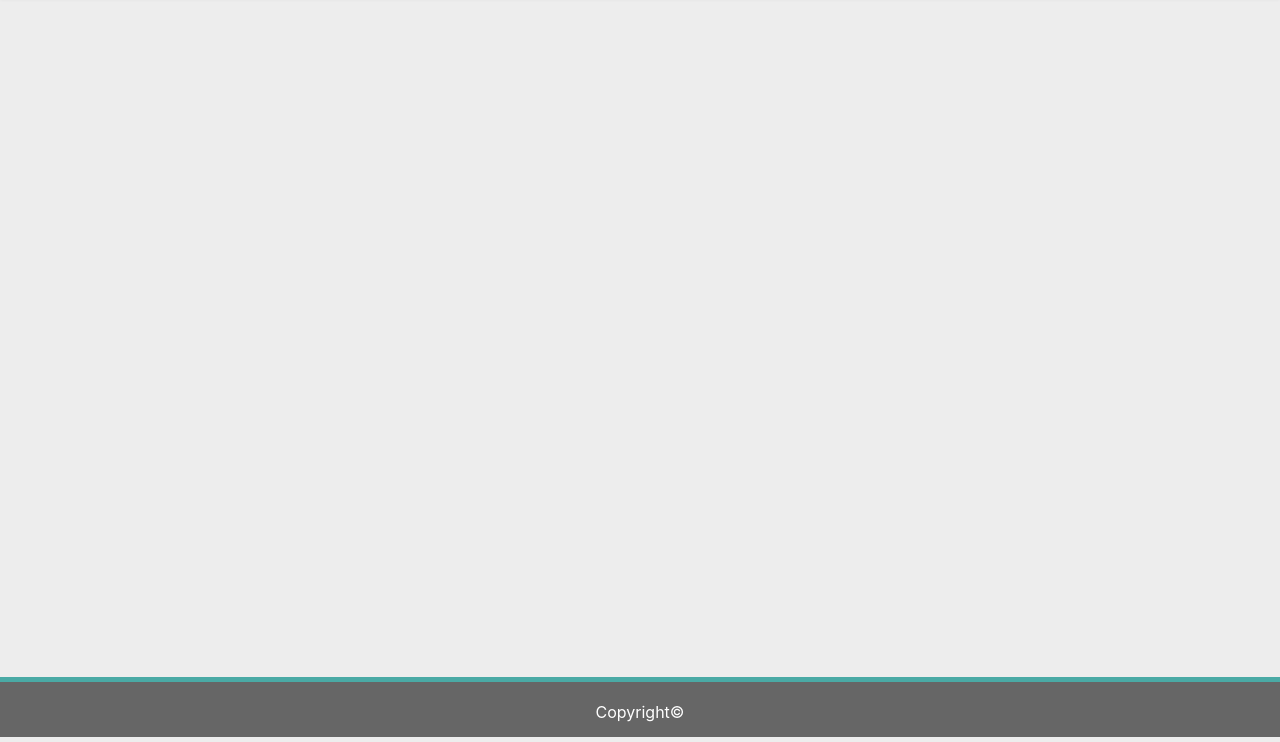
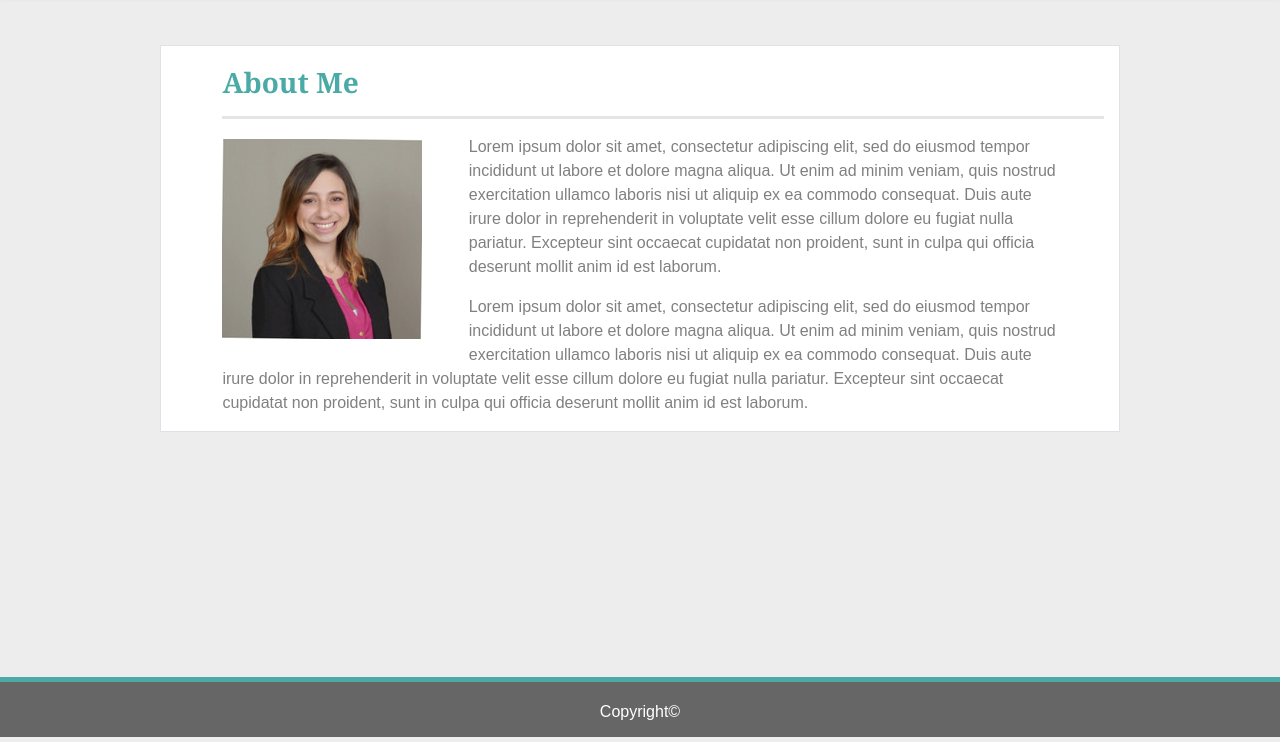
Before and after one commit to xlmnope/Basic-Portfolio, a plain HTML site: page index.html in a window 1280 px wide. Shown: the part 63-805 px from the top of the page. Drawn offline with nearby package versions, Linux system fonts and the light colour scheme.

Commit message:
about.html page content

```diff
--- a/assets/css/style.css
+++ b/assets/css/style.css
@@ -5,6 +5,36 @@
 
 body {
   background-color: #ededed;
+  font-family: 'Arial', 'Helvetica Neue', Helvetica, sans-serif;
+  color: grey;
+
+}
+
+hr {
+border-width: 3px;
+margin-left: 5%;
+}
+
+
+.container {
+  max-width: 960px;
+
+}
+
+h3 {
+  padding-top: 20px;
+ font-weight: bold;
+  font-family: 'Georgia', Times, 'Times New Roman', serif;
+  color: #4aaaa5;
+  padding-left: 5%;
+}
+
+.abouttext {
+  padding: 0% 5%;
+}
+
+.img {
+  padding: .5% 5% 1% 5%;
 }
 
 .footer {
--- a/index.html
+++ b/index.html
@@ -14,7 +14,7 @@
 <body>
 
 <div class="container-flex shadow-sm bg-white">
-  <div class="container">
+  <div class="container w-75">
 
       <nav class="navbar navbar-expand-sm navbar-light p-0">
           <a class="navbar-brand text-white" href="#">Lisa Giroud</a>
@@ -31,11 +31,18 @@
         </nav>
   </div>
 </div>
+<br><br>
+ <div class="about container bg-white w-75 border">
+   <h3>About Me</h3>
+   <hr>
+   <img src="assets/images/lisaprofileimg.jpeg" class="float-left img">
+   <p class="abouttext">Lorem ipsum dolor sit amet, consectetur adipiscing elit, sed do eiusmod tempor incididunt ut labore et dolore magna aliqua. Ut enim ad minim veniam, quis nostrud exercitation ullamco laboris nisi ut aliquip ex ea commodo consequat. Duis aute irure dolor in reprehenderit in voluptate velit esse cillum dolore eu fugiat nulla pariatur. Excepteur sint occaecat cupidatat non proident, sunt in culpa qui officia deserunt mollit anim id est laborum.</p>
+   <p class="abouttext">Lorem ipsum dolor sit amet, consectetur adipiscing elit, sed do eiusmod tempor incididunt ut labore et dolore magna aliqua. Ut enim ad minim veniam, quis nostrud exercitation ullamco laboris nisi ut aliquip ex ea commodo consequat. Duis aute irure dolor in reprehenderit in voluptate velit esse cillum dolore eu fugiat nulla pariatur. Excepteur sint occaecat cupidatat non proident, sunt in culpa qui officia deserunt mollit anim id est laborum.</p>
+
+ </div>
 
 
-
-
-<footer class="footer">
+ <footer class="footer">
     <div class="text-center text-white">
       Copyright&copy;
     </div>
```
Also changed, not shown: 1 other file.
